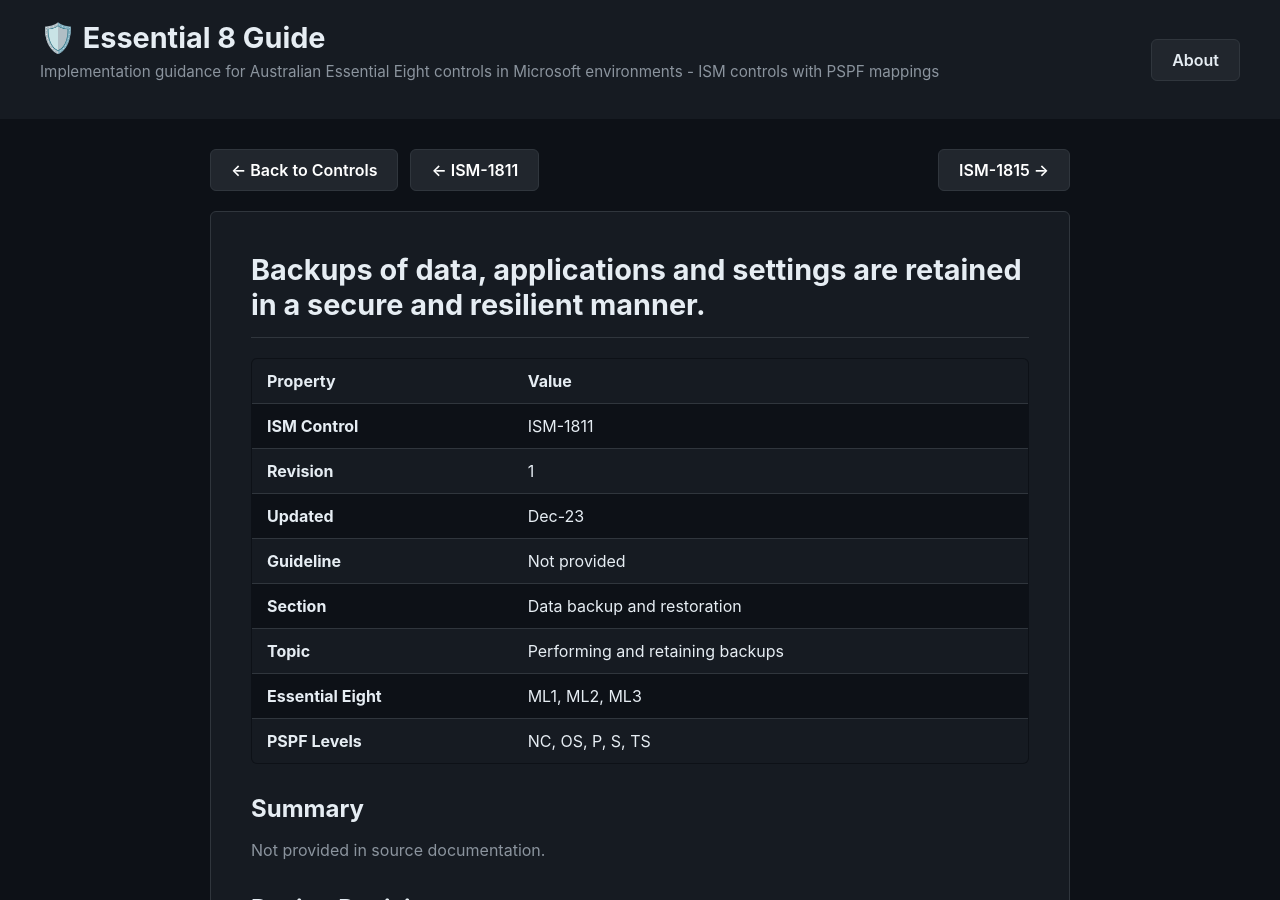
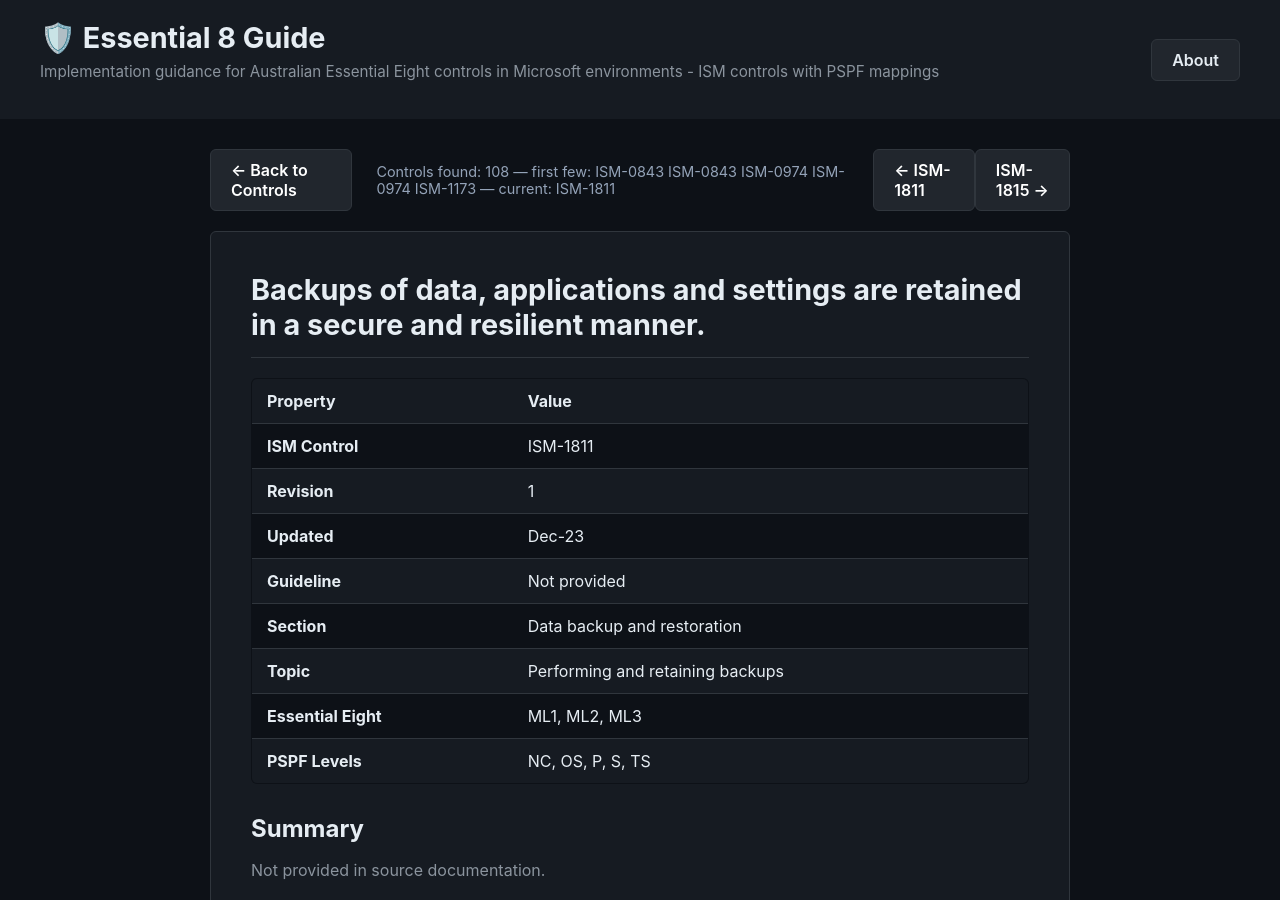
Before and after one commit to alanburchill/ISM-Controls-Guide, a Jekyll site: the page built from controls/ISM-1811.md, in a window 1280 px wide and 900 px high. Built offline with Jekyll 4.4.1, drawn with Linux system fonts in a browser that asks for light colours.

Commit message:
debug: output controls list and current page ism_control to diagnose prev/next issue

```diff
--- a/_layouts/control.html
+++ b/_layouts/control.html
@@ -81,6 +81,9 @@
       {% comment %} Collect control pages by URL since defaults may not apply to site.pages layout property {% endcomment %}
       {% comment %} Try matching by page path if URL matching doesn't find items (more robust) {% endcomment %}
       {% assign controls = site.pages | where_exp: "p", "p.path contains 'controls/'" | sort: "ism_control" %}
+
+      <!-- DEBUG: show controls info -->
+      <div style="color:#94a3b8; font-size:0.9rem; margin-left:12px;">Controls found: {{ controls.size }} — first few: {% for c in controls limit:5 %}{{ c.ism_control }} {% endfor %} — current: {{ page.ism_control }}</div>
       {% assign idx = nil %}
       {% for c in controls %}
         {% if c.ism_control == page.ism_control %}
```
